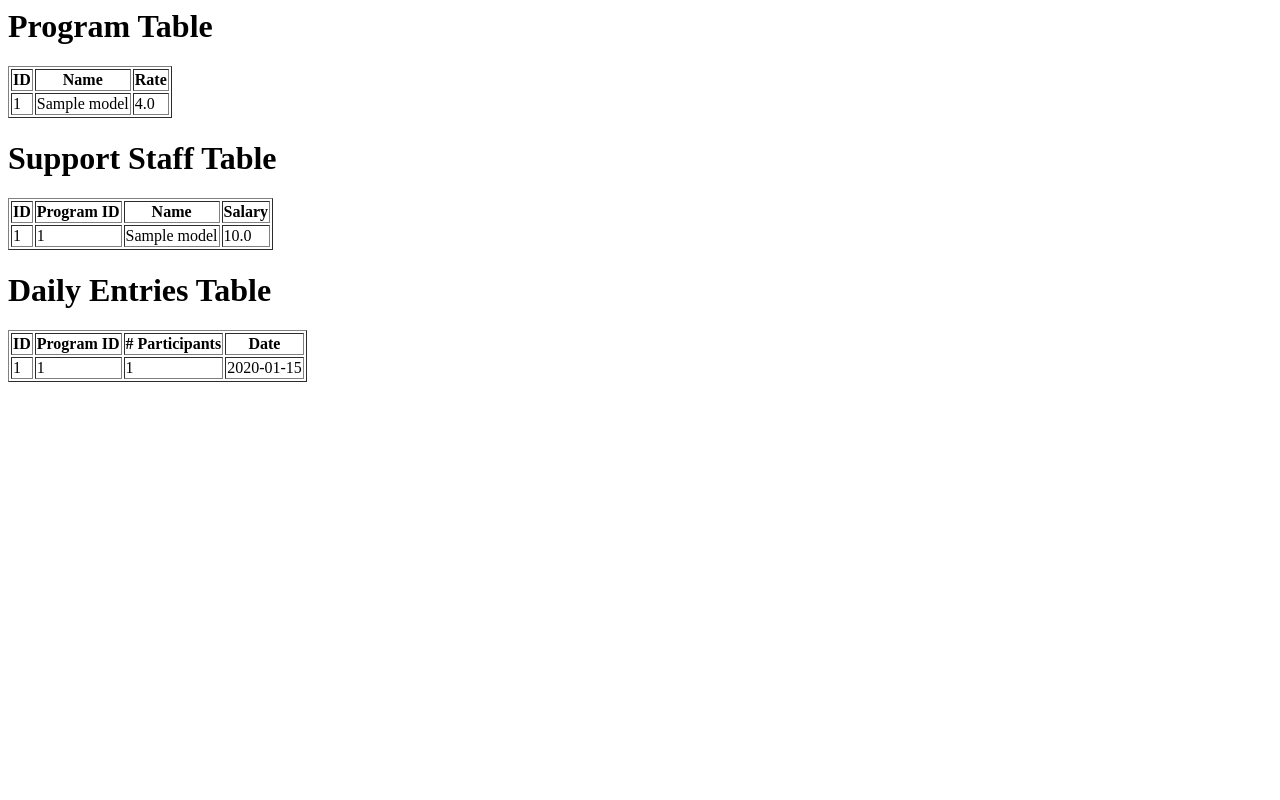
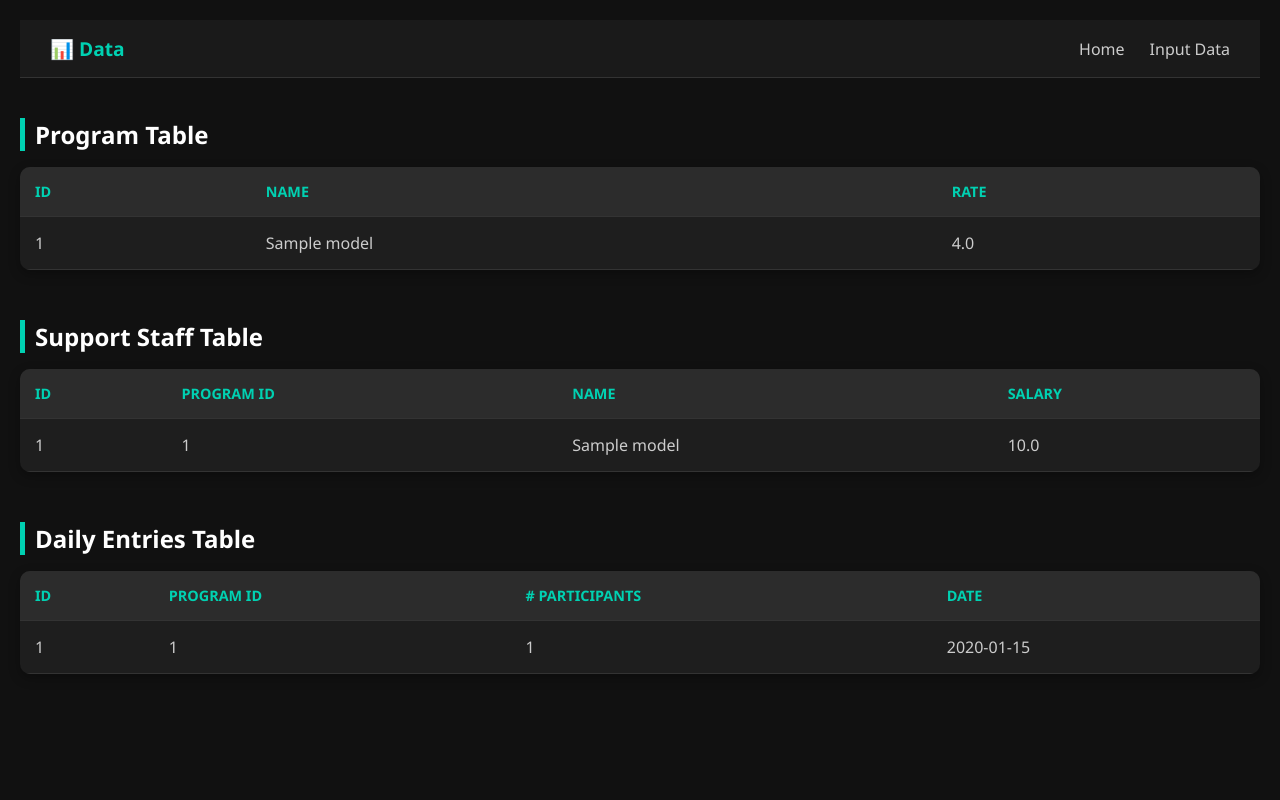
Before and after one commit to 7r3y70dd/Veteran-Transition-Center-Project, a Flask app: page /view_database in a window 1280 px wide. Run offline with Flask 3, Linux system fonts and the light colour scheme; tables that the repository leaves empty hold one stand-in row (values such as "Sample post").

Commit message:
Update view_database.html

```diff
--- a/app/templates/view_database.html
+++ b/app/templates/view_database.html
@@ -1,5 +1,109 @@
+<!DOCTYPE html>
+<html lang="en">
+<head>
+  <meta charset="UTF-8">
+  <title>Dashboard Tables</title>
+  <style>
+    .navbar {
+  display: flex;
+  justify-content: space-between;
+  align-items: center;
+  background-color: #1a1a1a;
+  padding: 15px 30px;
+  border-bottom: 1px solid #333;
+  position: sticky;
+  top: 0;
+  z-index: 1000;
+}
+
+.logo {
+  font-size: 1.2em;
+  color: #00d1b2;
+  font-weight: bold;
+}
+
+.nav-links {
+  list-style: none;
+  display: flex;
+  gap: 25px;
+  margin: 0;
+  padding: 0;
+}
+
+.nav-links li a {
+  text-decoration: none;
+  color: #ccc;
+  font-weight: 500;
+  transition: color 0.3s ease;
+}
+
+.nav-links li a:hover {
+  color: #00d1b2;
+}
+    body {
+      background-color: #111;
+      color: #eee;
+      font-family: 'Segoe UI', sans-serif;
+      margin: 0;
+      padding: 20px;
+    }
+
+    h1 {
+      margin-top: 40px;
+      font-size: 1.5em;
+      color: #fff;
+      border-left: 5px solid #00d1b2;
+      padding-left: 10px;
+    }
+
+    table {
+      width: 100%;
+      border-collapse: collapse;
+      margin-top: 15px;
+      background-color: #1e1e1e;
+      border-radius: 10px;
+      overflow: hidden;
+      box-shadow: 0 4px 12px rgba(0, 0, 0, 0.3);
+    }
+
+    th, td {
+      padding: 15px;
+      text-align: left;
+      border-bottom: 1px solid #333;
+    }
+
+    th {
+      background-color: #2c2c2c;
+      color: #00d1b2;
+      font-weight: bold;
+      text-transform: uppercase;
+      font-size: 0.9em;
+    }
+
+    tr:hover {
+      background-color: #2a2a2a;
+    }
+
+    td {
+      color: #ccc;
+    }
+
+    .container {
+      margin-bottom: 50px;
+    }
+  </style>
+</head>
+<body>
+    <nav class="navbar">
+        <div class="logo">📊 Data</div>
+        <ul class="nav-links">
+          <li><a href="{{ url_for('main.index') }}">Home</a></li>
+          <li><a href="{{url_for('main.add_data')}}">Input Data</a></li>
+        </ul>
+      </nav>
+  <div class="container">
     <h1>Program Table</h1>
-<table border="1">
+    <table>
       <tr>
         <th>ID</th><th>Name</th><th>Rate</th>
       </tr>
@@ -11,9 +115,11 @@
       </tr>
       {% endfor %}
     </table>
+  </div>
 
+  <div class="container">
     <h1>Support Staff Table</h1>
-<table border="1">
+    <table>
       <tr>
         <th>ID</th><th>Program ID</th><th>Name</th><th>Salary</th>
       </tr>
@@ -26,9 +132,11 @@
       </tr>
       {% endfor %}
     </table>
+  </div>
 
+  <div class="container">
     <h1>Daily Entries Table</h1>
-<table border="1">
+    <table>
       <tr>
         <th>ID</th><th>Program ID</th><th># Participants</th><th>Date</th>
       </tr>
@@ -41,3 +149,7 @@
       </tr>
       {% endfor %}
     </table>
+  </div>
+
+</body>
+</html>
```
Lines whose indentation alone changed are shown as unchanged.
